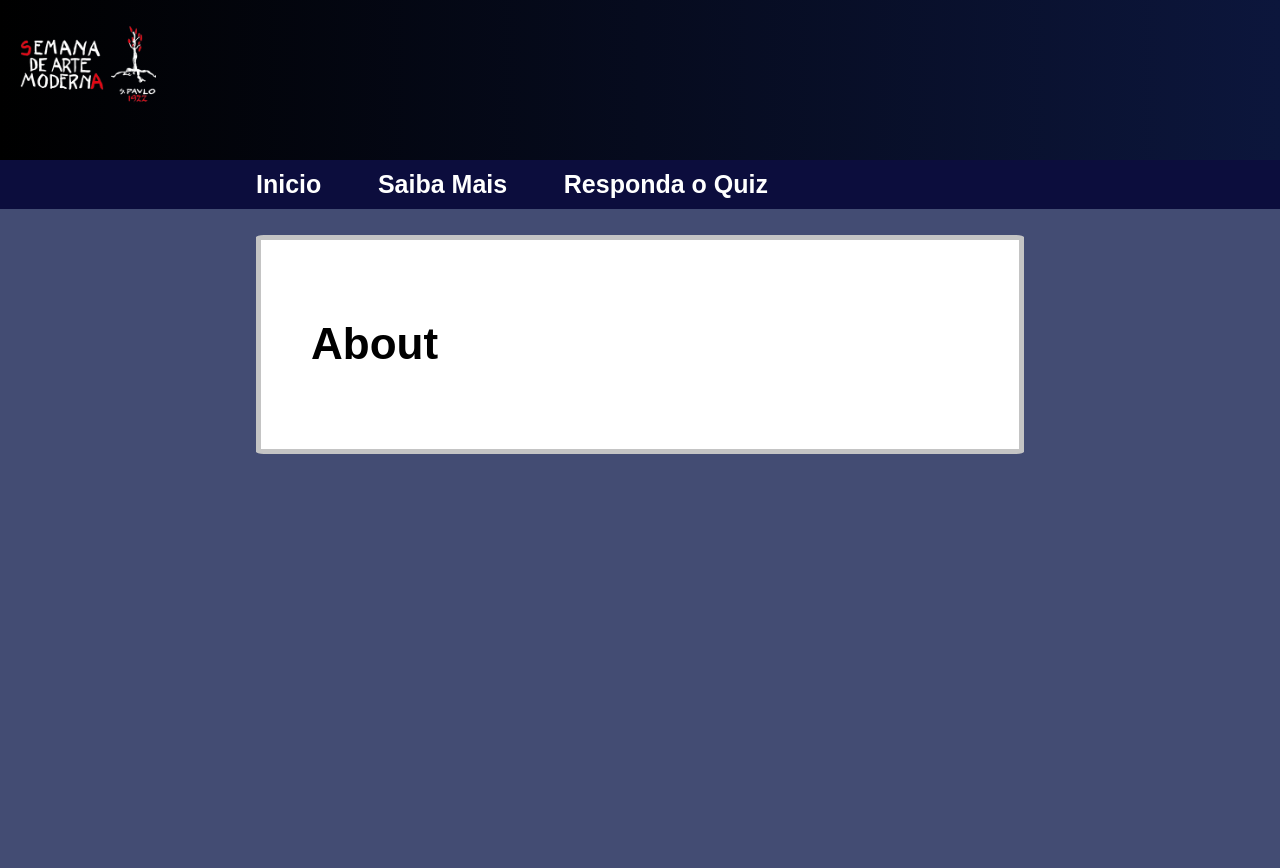
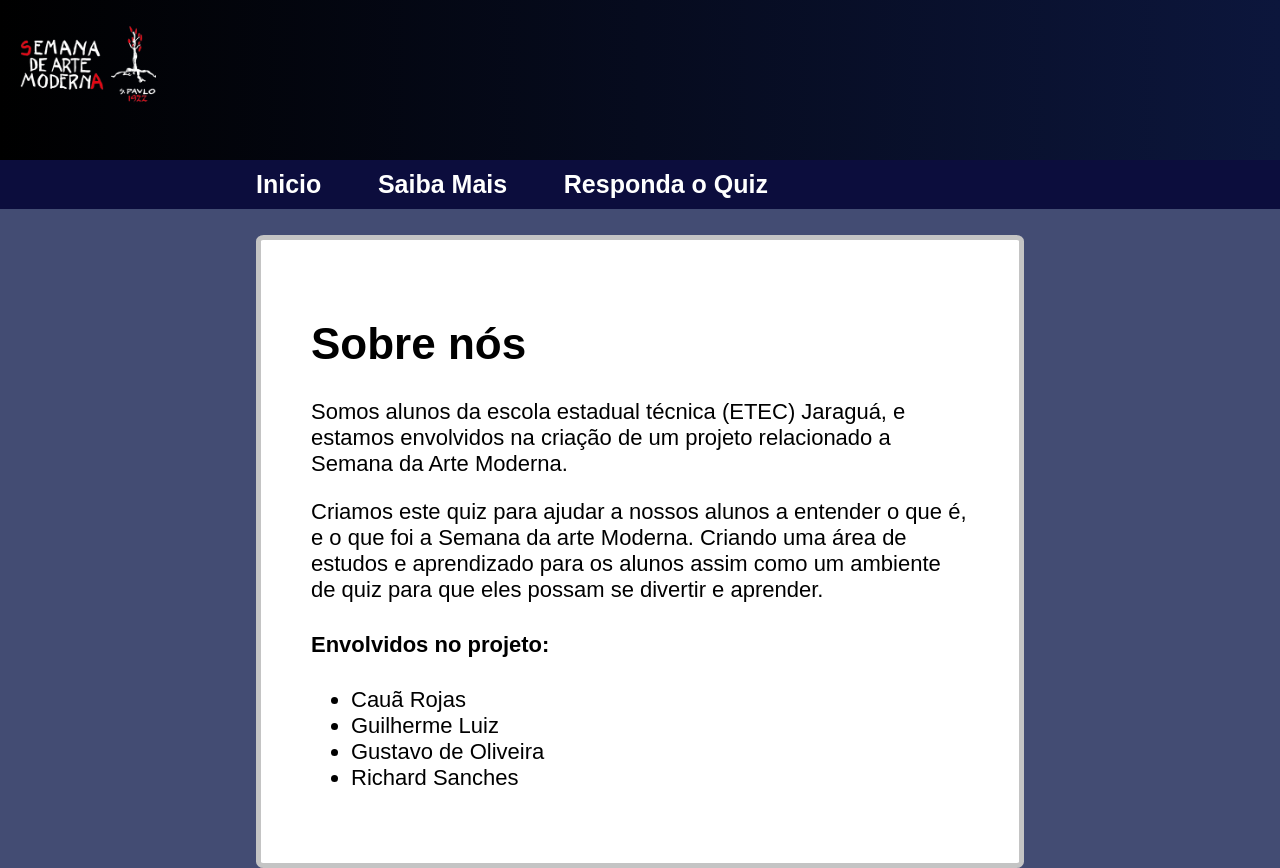
Before and after one commit to CauaRojas/SemanaArteModerna, a React (Vite) app: page /about in a window 1280 px wide. Before the commit the page ends 800 px from the top, so only its background shows below. Built offline with nearby package versions, Linux system fonts and the light colour scheme.

Commit message:
adding an about page

```diff
--- a/src/About.tsx
+++ b/src/About.tsx
@@ -1,7 +1,24 @@
 export default function About() {
 	return (
 		<main>
-			<h1>About</h1>
+			<h1>Sobre nós</h1>
+			<p>	Somos alunos da escola estadual técnica (ETEC) Jaraguá, e estamos envolvidos
+				na criação de um projeto relacionado a Semana da Arte Moderna.
+			</p>
+			<p>
+				Criamos este quiz para ajudar a nossos alunos a entender o que é, e o que foi
+				a Semana da arte Moderna. Criando uma área de estudos e aprendizado para os alunos
+				assim como um ambiente de quiz para que eles possam se divertir e aprender.
+			</p>
+			<h4>
+				Envolvidos no projeto:
+			</h4>
+			<ul>
+				<li>Cauã Rojas</li>
+				<li>Guilherme Luiz</li>
+				<li>Gustavo de Oliveira</li>
+				<li>Richard Sanches</li>
+			</ul>
 		</main>
 	);
 }
```
